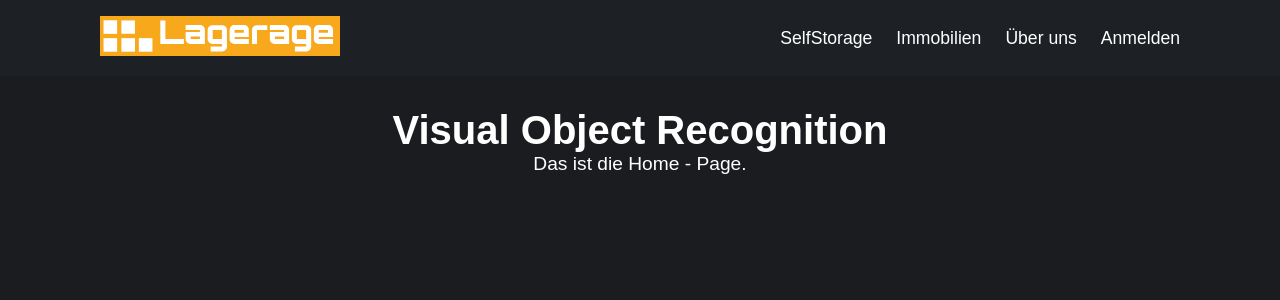
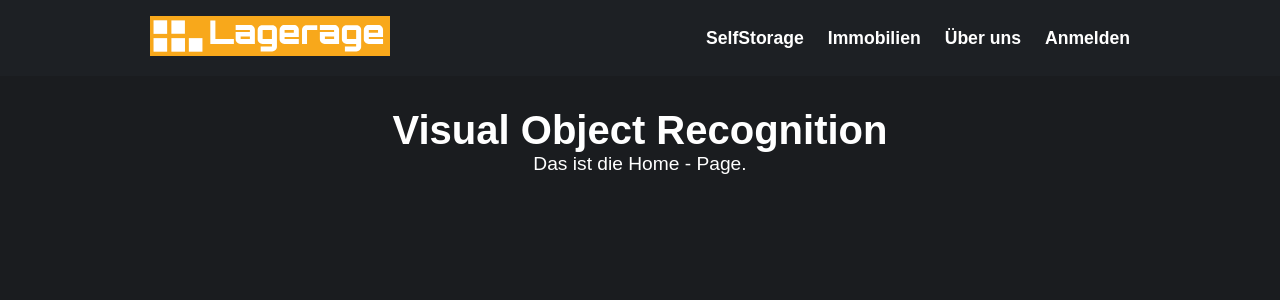
Before and after one commit to fabianscharfetter/diplomarbeit, a React (Vite) app in the folder VisualObjectRecognition/visualobjectrecognition.client/: page /home in a window 1280 px wide. Shown: the top 300 px of the page. Built offline with nearby package versions, Linux system fonts and the light colour scheme.

Commit message:
Kleine css änderungen

```diff
--- a/VisualObjectRecognition/visualobjectrecognition.client/src/Header.css
+++ b/VisualObjectRecognition/visualobjectrecognition.client/src/Header.css
@@ -9,7 +9,7 @@
     display: flex;
     justify-content: space-between;
     align-items: center;
-    padding: 1rem 100px;
+    padding: 1rem 150px;
     background-color: var(--header-color);
 }
 
@@ -30,7 +30,7 @@
         color: var(--text-color);
         text-decoration: none;
         font-size: 1.1rem;
-        font-weight: 500;
+        font-weight: 600;
         transition: color 0.3s;
     }
 
```
Also changed, not shown: VisualObjectRecognition/visualobjectrecognition.client/package.json (+4 -3 lines), 1 other file (tests, documents, lock files or other folders).
